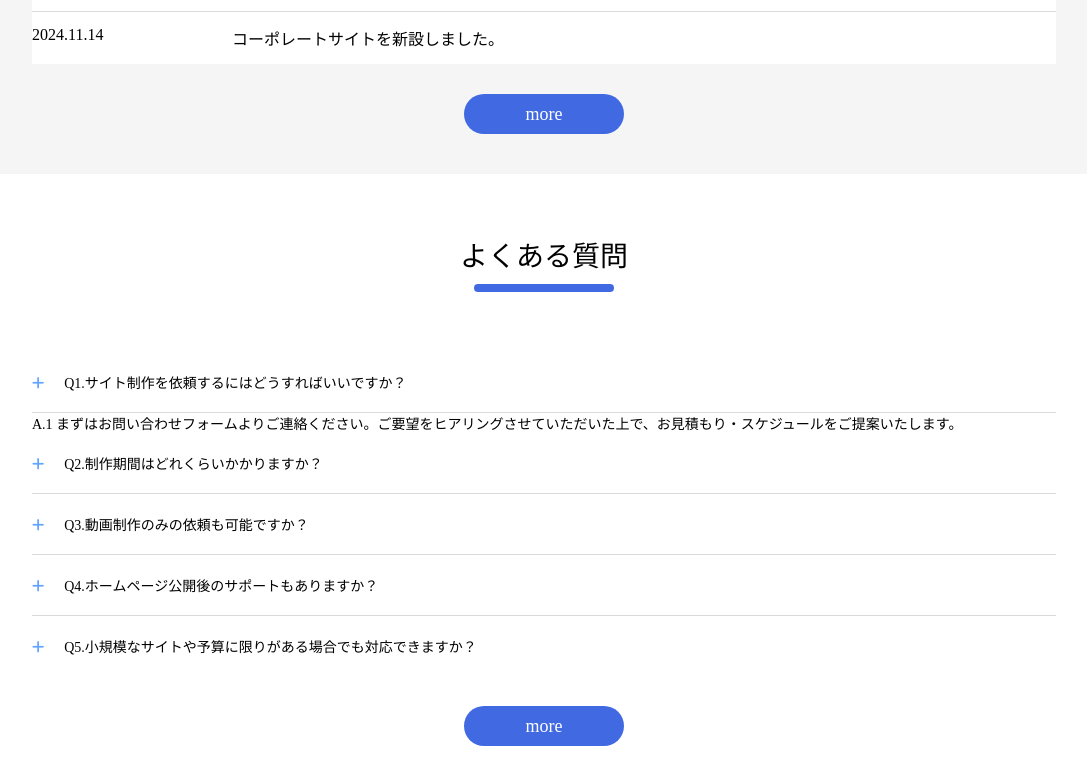
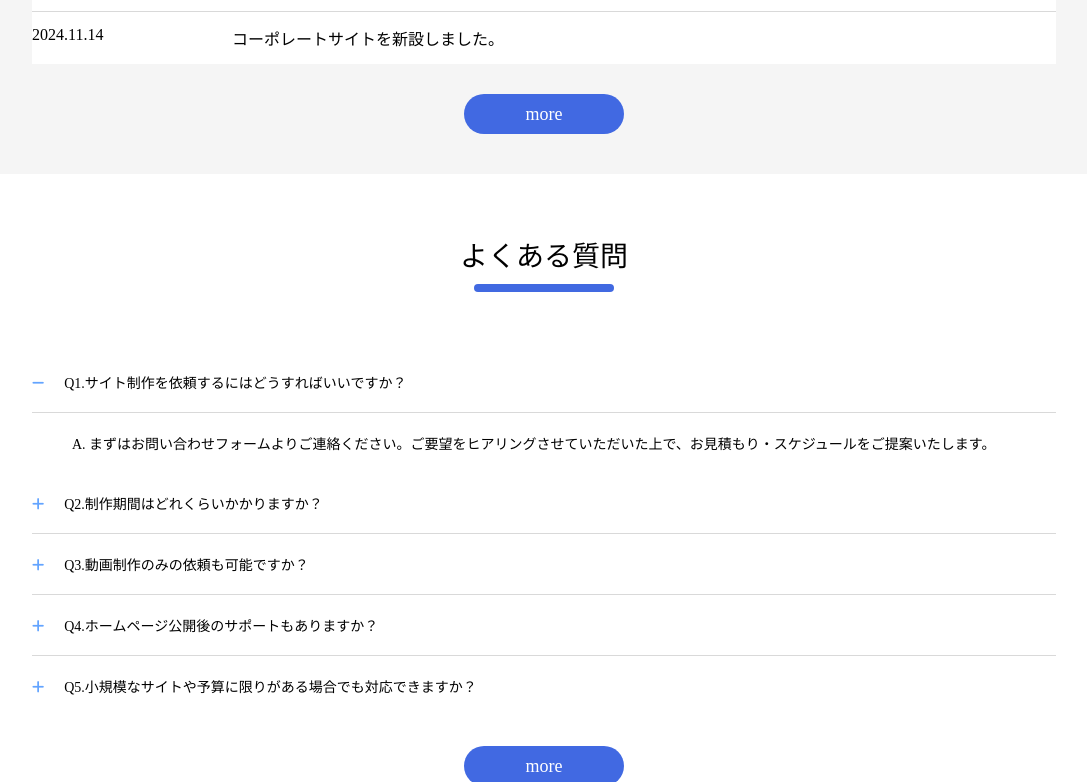
Before and after one commit to sai-corder/portfolio-cycreate, a plain HTML site: page index.html in a window 1280 px wide. Both pictures are taken after a click on the element "Q1.サイト制作を依頼するにはどうすればいいですか？". Shown: the part 2981-3763 px from the top of the page, without its empty margins (96-1183 px from the left). Drawn offline with Linux system fonts and the light colour scheme.

Commit message:
JS修正

```diff
--- a/index.html
+++ b/index.html
@@ -192,11 +192,11 @@
             <div class="wrapper">
                 <h2 class="main_title">よくある質問</h2>
                 <div class="faq_items">
-                    <p class="faq_text" data-answer="A.1 まずはお問い合わせフォームよりご連絡ください。ご要望をヒアリングさせていただいた上で、お見積もり・スケジュールをご提案いたします。"><span class="fa-solid fa-plus"></span>Q1.サイト制作を依頼するにはどうすればいいですか？</p>
-                    <p class="faq_text" data-answer="A.2 サイトの規模や内容により異なりますが、一般的なコーポレートサイトで2〜4週間程度を目安としています。お急ぎの場合もお気軽にご相談ください。"><span class="fa-solid fa-plus"></span>Q2.制作期間はどれくらいかかりますか？</p>
-                    <p class="faq_text" data-answer="A.3 はい、動画制作のみのご依頼も承っております。商品紹介・採用・SNS向けなど、さまざまな用途に対応可能です。"><span class="fa-solid fa-plus"></span>Q3.動画制作のみの依頼も可能ですか？</p>
-                    <p class="faq_text" data-answer="A.4 はい、公開後の保守・更新サポートもご用意しています。月額契約やスポット対応など、お客様のご要望に合わせて柔軟に対応いたします。"><span class="fa-solid fa-plus"></span>Q4.ホームページ公開後のサポートもありますか？</p>
-                    <p class="faq_text" data-answer="A.5 はい、まずはご予算とご希望をお聞かせください。必要な機能に絞ったご提案など、無理のない範囲で最適なプランをご提案させていただきます。"><span class="fa-solid fa-plus"></span>Q5.小規模なサイトや予算に限りがある場合でも対応できますか？</p>
+                    <p class="faq_text" data-answer="A. まずはお問い合わせフォームよりご連絡ください。ご要望をヒアリングさせていただいた上で、お見積もり・スケジュールをご提案いたします。"><span class="fa-solid fa-plus"></span>Q1.サイト制作を依頼するにはどうすればいいですか？</p>
+                    <p class="faq_text" data-answer="A. サイトの規模や内容により異なりますが、一般的なコーポレートサイトで2〜4週間程度を目安としています。お急ぎの場合もお気軽にご相談ください。"><span class="fa-solid fa-plus"></span>Q2.制作期間はどれくらいかかりますか？</p>
+                    <p class="faq_text" data-answer="A. はい、動画制作のみのご依頼も承っております。商品紹介・採用・SNS向けなど、さまざまな用途に対応可能です。"><span class="fa-solid fa-plus"></span>Q3.動画制作のみの依頼も可能ですか？</p>
+                    <p class="faq_text" data-answer="A. はい、公開後の保守・更新サポートもご用意しています。月額契約やスポット対応など、お客様のご要望に合わせて柔軟に対応いたします。"><span class="fa-solid fa-plus"></span>Q4.ホームページ公開後のサポートもありますか？</p>
+                    <p class="faq_text" data-answer="A. はい、まずはご予算とご希望をお聞かせください。必要な機能に絞ったご提案など、無理のない範囲で最適なプランをご提案させていただきます。"><span class="fa-solid fa-plus"></span>Q5.小規模なサイトや予算に限りがある場合でも対応できますか？</p>
                 </div>
                 <div class="btn_wrapper">
                     <a class="btn" href="">more</a>
--- a/main.js
+++ b/main.js
@@ -37,17 +37,39 @@ hamburger.addEventListener('click', () => {
 const questions = document.querySelectorAll('.faq_text');
 
 questions.forEach((question) => {
-    question.addEventListener('click', () => {
-        const next = question.nextElementSibling;
+  question.addEventListener('click', () => {
+    const currentAnswer = question.nextElementSibling;
+    const icon = question.querySelector('span');
 
-        if(next && next.classList.contains('answer')) {
-            next.remove();
-        } else {
-            const answer = document.createElement('div');
-            answer.classList.add('answer');
+    // すでに開いている場合は閉じる
+    if (currentAnswer && currentAnswer.classList.contains('answer')) {
+      currentAnswer.classList.remove('open');
+      icon.classList.remove('fa-minus');
+      icon.classList.add('fa-plus');
+      setTimeout(() => currentAnswer.remove(), 400);
+      return;
+    }
 
-            answer.textContent = question.dataset.answer;
-            question.parentNode.insertBefore(answer, question.nextSibling);
-        };
+    // 他の開いている答えをすべて閉じる
+    const openAnswers = document.querySelectorAll('.answer.open');
+    openAnswers.forEach(answer => {
+      const prevQuestion = answer.previousElementSibling;
+      const prevIcon = prevQuestion.querySelector('span');
+
+      answer.classList.remove('open');
+      prevIcon.classList.remove('fa-minus');
+      prevIcon.classList.add('fa-plus');
+      setTimeout(() => answer.remove(), 400);
     });
+
+    // 新しい答えを表示
+    const answer = document.createElement('div');
+    answer.classList.add('answer', 'open');
+    answer.textContent = question.dataset.answer;
+    question.parentNode.insertBefore(answer, question.nextSibling);
+
+    // アイコン切り替え
+    icon.classList.remove('fa-plus');
+    icon.classList.add('fa-minus');
+  });
 });
--- a/style.css
+++ b/style.css
@@ -361,6 +361,18 @@
 .faq .faq_items .faq_text:hover {
     background-color: #444;
     color: #fff;
+}
+.answer {
+    max-height: 0;
+    overflow: hidden;
+    opacity: 0;
+    transition: max-height 0.4s ease, opacity 0.4s ease;
+}
+
+.answer.open {
+    max-height: 500px;
+    opacity: 1;
+    padding: 20px 0 20px 40px;
 }
 /* ▼ボタン */
 .faq .btn_wrapper {
```
